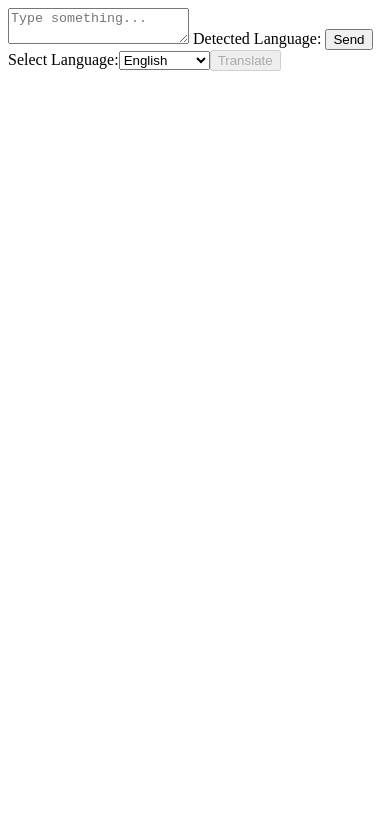
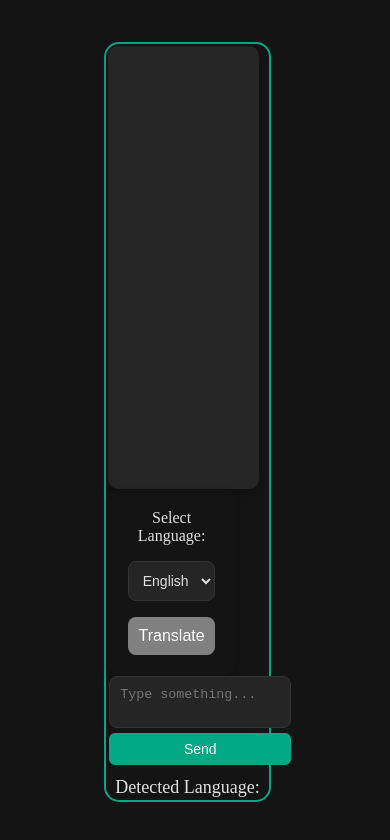
Before and after one commit to MrNaturi/HNG, a React (Vite) app in the folder task-3/: page / in a window 390 px wide. Shown: the top 840 px of the page. Built offline with nearby package versions, Linux system fonts and the light colour scheme.

Commit message:
final commit done with styling

```diff
--- a/task-3/src/App.jsx
+++ b/task-3/src/App.jsx
@@ -18,9 +18,13 @@ const App = () => {
   const [error, setError] = useState(null);
 
   return (
-    <div className="chat-container">
+    <div className="cardBody">
+      <div className="chat-container">
       <OutputDisplay summarizedText={summarizedText} translatedText={translatedText}  messages={messages} />
-     <TextInput text={text} setText={setText} detectedLang={detectedLang} setDetectedLang={setDetectedLang} setRawLang={setRawLang} setMessages={setMessages} setError={setError}  />
+      </div>
+      <div id="functions">
+      <Translation text={text} translatedText={translatedText} setTranslatedText={setTranslatedText} rawLang={rawLang} setMessages={setMessages} setError={setError}/>
+
      {text.length >= 150 && detectedLang === " English" && (
   <SummarizeButton
     text={text}
@@ -29,9 +33,9 @@ const App = () => {
     setMessages={setMessages}
     setError={setError}
   />
-
 )}
-  <Translation text={text} translatedText={translatedText} setTranslatedText={setTranslatedText} rawLang={rawLang} setMessages={setMessages} setError={setError}/>
+</div>
+ <TextInput text={text} setText={setText} detectedLang={detectedLang} setDetectedLang={setDetectedLang} setRawLang={setRawLang} setMessages={setMessages} setError={setError}  />
   {error && <p className="error">{error}</p>}
     </div>
 
--- a/task-3/src/components/OutputDisplay.jsx
+++ b/task-3/src/components/OutputDisplay.jsx
@@ -1,17 +1,23 @@
-import React from 'react'
+import React, { useEffect, useRef } from "react";
 
-const OutputDisplay = ({messages}) => {
+const OutputDisplay = ({ messages }) => {
+  const messagesEndRef = useRef(null);
+
+  useEffect(() => {
+    messagesEndRef.current?.scrollIntoView({ behavior: "smooth" });
+  }, [messages]);
+
   return (
-   <>
     <div className="messages">
       {messages.map((msg, index) => (
         <div key={index} className={`message ${msg.type}`}>
-                        {msg.text}
+          <p>{msg.text}</p>
         </div>
       ))}
+      {/* Invisible div to ensure auto-scroll */}
+      <div ref={messagesEndRef} />
     </div>
-   </>
-  )
-}
+  );
+};
 
-export default OutputDisplay
+export default OutputDisplay;
--- a/task-3/src/components/SummarizeButton.jsx
+++ b/task-3/src/components/SummarizeButton.jsx
@@ -79,7 +79,7 @@ const SummarizeButton = ({ text, summarizedText, setSummarizedText,setMessages,s
 
     return (
         <>
-            <button onClick={handleSummarize} disabled={loading}>
+            <button onClick={handleSummarize} disabled={loading} className='summarize'>
                 {loading ? 'Summarizing...' : 'Summarize'}
             </button>
         </>
--- a/task-3/src/components/TextInput.jsx
+++ b/task-3/src/components/TextInput.jsx
@@ -83,9 +83,13 @@ const handleEnter = () =>{
 }
   return (
     <>
+        <div className="input-container">
+            <div id='answer'>
       <textarea value={detectedText} onChange={handleChange} placeholder="Type something..." />
-      <span> Detected Language: {loading ? 'Initializing...' : detectedLang}</span>
       <button onClick={handleEnter}>Send</button>
+      </div>
+      <span id='language'> Detected Language: {loading ? 'Initializing...' : detectedLang}</span>
+      </div>
     </>
   );
 };
--- a/task-3/src/components/Translation.jsx
+++ b/task-3/src/components/Translation.jsx
@@ -45,7 +45,7 @@ const Translation = ({text, translatedText, rawLang,setTranslatedText, setMessag
 
       return (
         <>
-          <form>
+        <form className="translation-form">
             <label>Select Language:</label>
             <select value={transLang} onChange={(e) => setTransLang(e.target.value)}>
                 <option value="en">English</option>
@@ -55,7 +55,9 @@ const Translation = ({text, translatedText, rawLang,setTranslatedText, setMessag
                 <option value="tr">Turkish</option>
                 <option value="fr">French</option>
             </select>
-            <button onClick={handleTranslate} disabled={rawLang === transLang}>Translate</button>
+            <button onClick={handleTranslate} disabled={rawLang === transLang}>
+                Translate
+            </button>
         </form>
     </>
       );
--- a/task-3/src/index.css
+++ b/task-3/src/index.css
@@ -0,0 +1,310 @@
+/* 🌙 Dark Theme */
+:root {
+  --bg-color: hsl(0, 0%, 8%);
+  --primary-color: hsl(0, 0%, 15%);
+  --secondary-color: #252525;
+  --text-color: #E0E0E0;
+  --accent-color: #00A884;
+  --error-color: #ff4d4d;
+  --bot-message: #1e4620;
+  --user-message: #004d40;
+}
+
+* {
+  margin: 0;
+  padding: 0;
+  box-sizing: border-box;
+}
+
+body {
+  background-color: var(--bg-color);
+  height: 100vh;
+  display: flex;
+  justify-content: center;
+  align-items: center;
+}
+
+.cardBody {
+  margin: 1%;
+  border: 2px solid var(--accent-color);
+  border-radius: 15px;
+  padding: 1%;
+  display: flex;
+  flex-direction: column;
+  height: 90vh;
+  width: 90%;
+  max-width: 1200px;
+}
+
+/* 📜 Main Chat Container */
+.chat-container {
+  width: 100%;
+  height: 100%;
+  display: flex;
+  flex-direction: column;
+  justify-content: space-between;
+  background: var(--primary-color);
+  border-radius: 10px;
+  padding: 2%;
+  box-shadow: 0px 4px 10px rgba(0, 0, 0, 0.2);
+  overflow: hidden;
+}
+
+.messages {
+  flex-grow: 1;
+  max-height: calc(100vh - 120px);
+  overflow-y: auto;
+  padding-bottom: 10px;
+  scrollbar-width: thin;
+  -ms-overflow-style: none;
+}
+
+.messages::-webkit-scrollbar {
+  width: 5px;
+}
+
+.messages::-webkit-scrollbar-thumb {
+  background: var(--primary-color);
+  border-radius: 10px;
+}
+
+.message {
+  display: flex;
+  align-items: center;
+  margin: 10px 10px;
+}
+
+.message p {
+  max-width: 75%;
+  padding: 10px;
+  border-radius: 15px;
+  font-size: 18px;
+  word-wrap: break-word;
+}
+
+.bot {
+  justify-content: flex-start;
+}
+
+.bot p {
+  background: var(--bot-message);
+  color: white;
+  border-bottom-left-radius: 5px;
+}
+
+.user {
+  justify-content: flex-end;
+}
+
+.user p {
+  background: var(--user-message);
+  color: white;
+  border-bottom-right-radius: 5px;
+}
+
+/* 📌 Input Box */
+.input-container {
+  display: flex;
+  align-items: center;
+  flex-direction: column;
+  width: 100%;
+  gap: 10px;
+}
+
+#answer {
+  width: 100%;
+  display: flex;
+  padding: 1%;
+  gap: 5px;
+  flex-wrap: wrap;
+}
+
+textarea {
+  flex: 1;
+  background: var(--secondary-color);
+  color: var(--text-color);
+  border: 1px solid #333;
+  padding: 10px;
+  resize: none;
+  border-radius: 8px;
+  height: 50px;
+  overflow: hidden;
+}
+
+#language {
+  color: var(--text-color);
+  font-size: large;
+}
+
+button {
+  background: var(--accent-color);
+  color: #fff;
+  border: none;
+  padding: 10px 16px;
+  cursor: pointer;
+  border-radius: 6px;
+  transition: 0.3s;
+  font-size: 16px;
+}
+
+button:hover {
+  background: #007a6d;
+}
+
+#functions {
+  display: flex;
+  justify-content: space-between;
+}
+
+/* 🌎 Translation Form */
+.translation-form {
+  display: flex;
+  flex-direction: row;
+  gap: 16px;
+  padding: 20px;
+  border-radius: 10px;
+  box-shadow: 0px 4px 10px rgba(0, 0, 0, 0.2);
+  text-align: center;
+  width: 100%;
+    flex-wrap: wrap;
+}
+
+.translation-form label {
+  font-size: 16px;
+  color: var(--text-color);
+  text-align: center;
+  width: 40%;
+}
+
+/* 🎛️ Language Dropdown */
+.translation-form select {
+  width: 100%;
+  padding: 10px;
+  border-radius: 8px;
+  border: 1px solid #333;
+  background: var(--secondary-color);
+  color: var(--text-color);
+  font-size: 14px;
+  cursor: pointer;
+  transition: 0.3s;
+}
+
+/* 🎛️ Dropdown Hover Effect */
+.translation-form select:hover {
+  border-color: var(--accent-color);
+}
+
+/* 🚀 Translate Button */
+.translation-form button {
+  width: 100%;
+  padding: 10px;
+  border: none;
+  border-radius: 8px;
+  background: var(--accent-color);
+  color: white;
+  font-size: 16px;
+  cursor: pointer;
+  transition: 0.3s;
+}
+
+.translation-form button:disabled {
+  background: gray;
+  cursor: not-allowed;
+}
+
+.translation-form button:hover:not(:disabled) {
+  background: #007a6d;
+}
+.summarize {
+  margin: 1%;
+  width: 100%;
+  max-width: 200px;
+  max-height: 40px;
+  padding: 5px;
+  border: none;
+  border-radius: 8px;
+  background: var(--accent-color);
+  color: white;
+  font-size: 16px;
+  cursor: pointer;
+  transition: 0.3s;
+}
+
+/* 🔄 Loading Animation */
+.loading {
+  text-align: center;
+  font-size: 14px;
+  color: var(--accent-color);
+  animation: fade 1s infinite alternate;
+}
+
+@keyframes fade {
+  from {
+    opacity: 1;
+  }
+  to {
+    opacity: 0.5;
+  }
+}
+
+.error {
+  color: red;
+  font-size: 14px;
+  margin-top: 5px;
+}
+
+/* 📱 Mobile Optimization */
+@media (max-width: 768px) {
+  .chat-container {
+    width: 100%;
+    height: 95vh;
+    padding: 5%;
+  }
+
+  .messages {
+    max-height: calc(95vh - 140px);
+  }
+
+  .message p {
+    font-size: 16px;
+    max-width: 85%;
+  }
+
+  #answer {
+    flex-direction: column;
+  }
+
+  textarea {
+    height: 60px;
+  }
+
+  button {
+    padding: 8px 12px;
+    font-size: 14px;
+  }
+
+  .translation-form {
+    flex-direction: column;
+    width: 100%;
+  }
+
+  .translation-form label {
+    width: 100%;
+  }
+
+  .summarize {
+    width: 100%;
+  }
+}
+
+/* 💻 Tablet Optimization */
+@media (max-width: 1024px) {
+  .chat-container {
+    width: 95%;
+    height: 90vh;
+  }
+
+  .translation-form {
+    width: 80%;
+  }
+}
```
Lines whose indentation alone changed are shown as unchanged.
